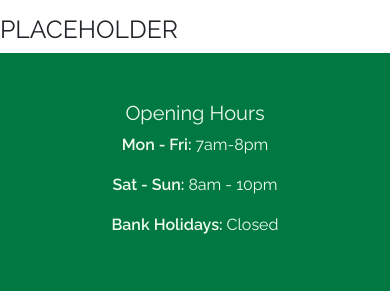
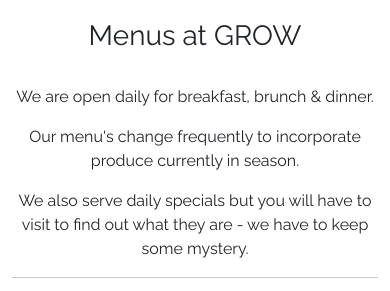
Before and after one commit to daisygunn/grow-restaurant, a Django app: page /menus/ in a window 390 px wide. Shown: the part 316-607 px from the top of the page. Run offline with Django 3.2, Linux system fonts and the light colour scheme; some libraries are stand-ins or nearby versions.

Commit message:
Add content to menus page with links to food and drinks pages. Tidy up code in drinks_menu.html. Add main title on index.html

```diff
--- a/templates/index.html
+++ b/templates/index.html
@@ -9,7 +9,7 @@
         </div>
         <!-- Homepage content -->
         <div class="col-sm-8 text-left">
-            <!-- <h1>Welcome</h1> -->
+            <h1>Welcome to GROW</h1>
             <br>
             <p>Here at GROW we have three main principles:
                 <ol class="principles-list">
@@ -28,7 +28,7 @@
 
             <hr>
             <!-- Menus & Reservation images and page links -->
-            <div class="row content mb-2">
+            <div class="row content mb-5">
                 <div class="col-sm-6 text-center">
                     <div>
                         <a href="{% url 'menus' %}">
--- a/templates/menus_page.html
+++ b/templates/menus_page.html
@@ -1,5 +1,49 @@
 {% extends "base.html" %}
 
 {% block content %}
-    <h2>PLACEHOLDER</h2>
+<div class="container-fluid text-center">
+    <div class="row content mt-1">
+        <div class="col-sm-2">
+        </div>
+        <!-- Homepage content -->
+        <div class="col-sm-8 text-left">
+            <h1>Menus at GROW</h1>
+            <br>
+            <p> We are open daily for breakfast, brunch & dinner.</p>
+
+            <p>Our menu's change frequently to incorporate produce currently in season.</p>
+
+            <p>We also serve daily specials but you will have to visit to find out what they are - we have to keep some mystery.</p>
+
+            <hr>
+            <!-- Food & Drinks menus images and page links -->
+            <div class="row content mb-2">
+                <div class="col-sm-6 text-center">
+                    <div>
+                        <a href="{% url 'food_menu' %}">
+                        <img src="https://res.cloudinary.com/dm3odn3pb/image/upload/v1640181496/static/images/food_menu_image.jpg"
+                            class="img-thumbnail" alt="A bowl of healthy food.">
+                        </a>
+                        <a href="{% url 'food_menu' %}" class="page-links">
+                            <h3 class="mt-2">Food menus</h3>
+                        </a>
+                    </div>
+                </div>
+                <div class="col-sm-6 text-center">
+                    <div>
+                        <a href="{% url 'drinks_menu' %}">
+                            <img src="https://res.cloudinary.com/dm3odn3pb/image/upload/v1640181505/static/images/drinks_menu_image.jpg"
+                                class="img-thumbnail" alt="Photo of two coffees">
+                        </a>
+                        <a href="{% url 'drinks_menu' %}" class="page-links">
+                            <h3 class="mt-2">Drinks menu</h3>
+                        </a>
+                    </div>
+                </div>
+            </div>
+        </div>
+
+    </div>
+</div>
+
 {% endblock %}
```
Also changed, not shown: templates/drinks_menu.html (+19 -3 lines).
